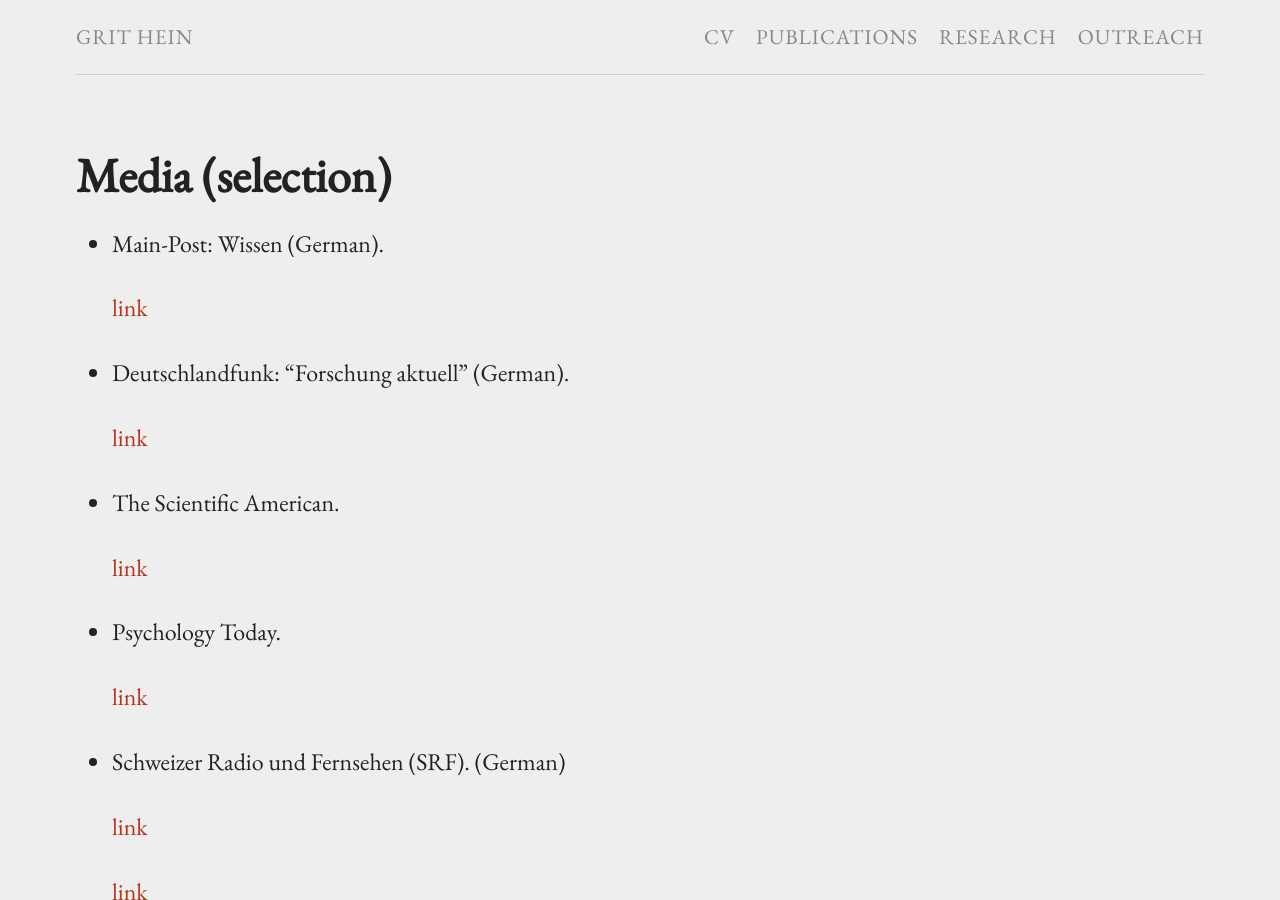
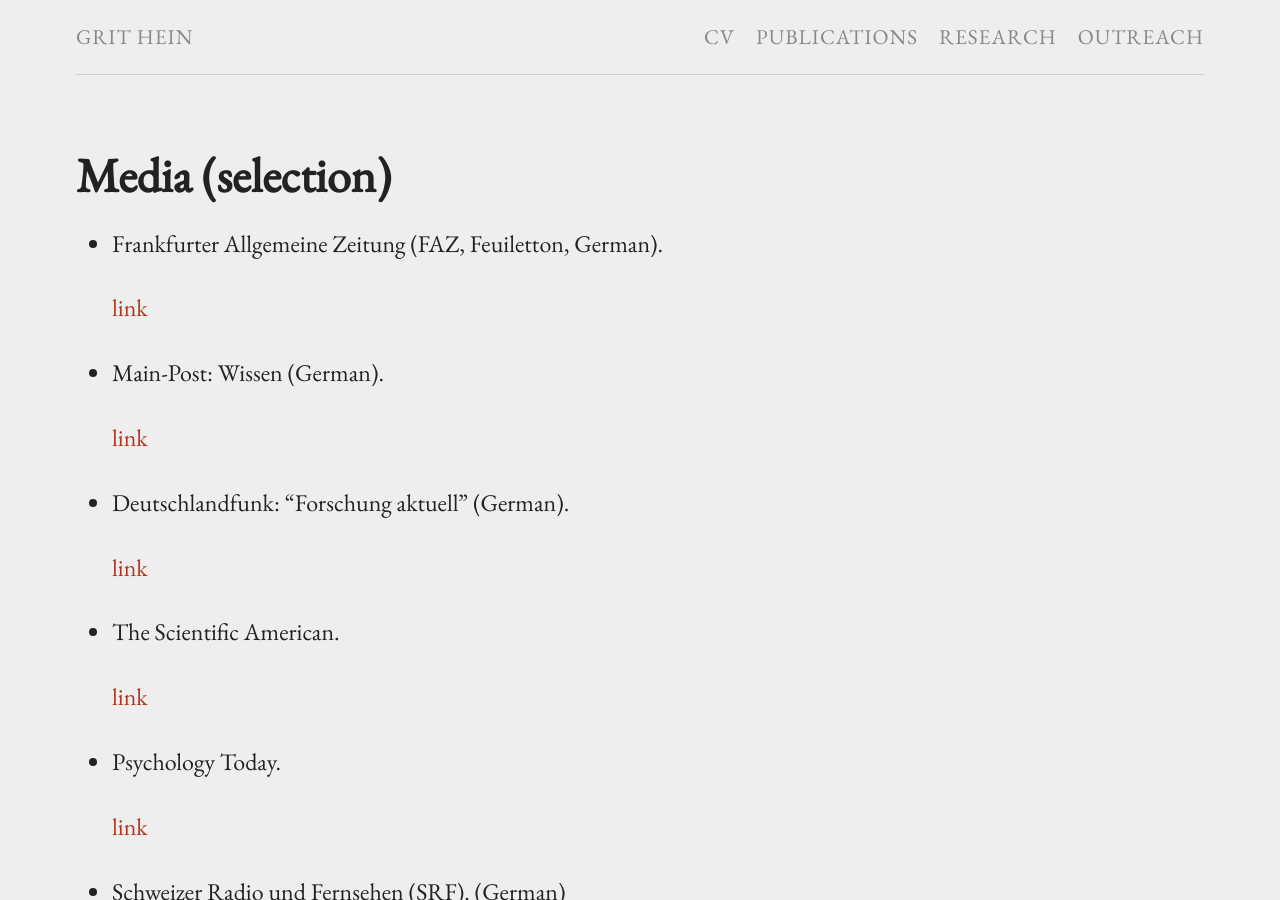
Before and after one commit to grithein/grithein, a Jekyll site: the page built from media.md, in a window 1280 px wide and 900 px high. Built offline with Jekyll 4.4.1, drawn with Linux system fonts in a browser that asks for light colours.

Commit message:
Update from Forestry.io - media.md

```diff
--- a/media.md
+++ b/media.md
@@ -3,6 +3,9 @@ title: Media (selection)
 date: 2016-07-21 00:00:00 +0000
 layout: page
 ---
+* Frankfurter Allgemeine Zeitung (FAZ, Feuiletton, German).
+
+  [link](https://drive.google.com/file/d/1FwKPfgUMvvxHKMUE7-zidIZhSiMeoG_W/view?usp=sharing)
 * Main-Post: Wissen (German).
 
   [link](https://drive.google.com/file/d/1sUI0X95-1F-07ig6kDgn_eg_31N3JNSK/view?usp=sharing)
```
